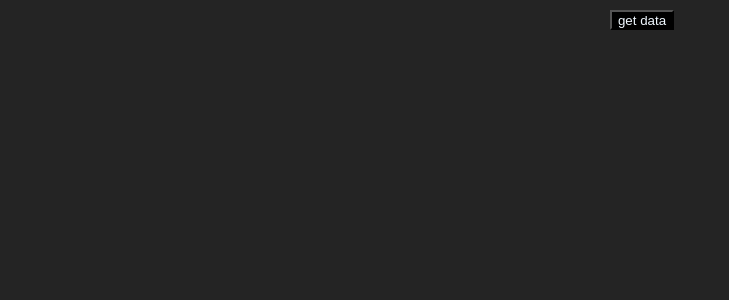
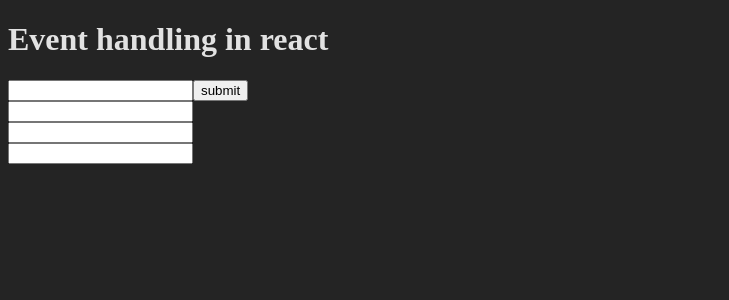
Before and after one commit to Millindamb/React, a React (Vite) app: page / in a window 1280 px wide. Shown: the top 300 px of the page, without its empty margins (0-729 px from the left). Built offline with nearby package versions, Linux system fonts and the light colour scheme.

Commit message:
event handling

```diff
--- a/src/App.jsx
+++ b/src/App.jsx
@@ -4,27 +4,33 @@ import reactLogo from './assets/react.svg'
 import viteLogo from '/vite.svg'
 
 function App() {
-  const url="https://jsonplaceholder.typicode.com/posts";
-  const [data,setdata]=useState(null);
-  const [showbtn,setshowbtn]=useState(true);
-  const fetchdata=async()=>{
-      const rawdata=await fetch(url);
-      const impdata=await rawdata.json();
-      setdata(impdata);
-    }
+  const [name,setname]=useState("");
+  // const pressed=()=>{
+  //   alert("button is pressed");
+  // }
+  //when we use input then to take the value inside it we have to
+  // to use a function that will call on change in input and will take the input
+  const inputchange=(e)=>{
+    setname(e.target.value);
+  }
+  //to handle multiple input only by using a single function
+  //using useState to define multiple variables
+  const [login,setlogin]=useState({email:"",phone:"",pass:""})
+  //the function which will get called on change by three different inputs
+  const multiplechanges=(e)=>{
+    //this will set the value of variable according to thier name in the login
+    setlogin({...login,[e.target.name]:e.target.value})
+    console.log(login);
+  }
   return (<>
-  <div className='cards'>
-    {data && data.map(detail => (
-          <div key={detail.title} className='card'>
-            <div className='ids'><span>User ID:{detail.userId}</span><span>ID :{detail.id}</span></div>
-            <div>Title:</div>
-            <div>{detail.title}</div>
-          </div>
-        ))}
-     {showbtn && <button className='btn' onClick={()=>{
-      setshowbtn(!showbtn);fetchdata()}
-     }>get data</button>}
-  </div>
+      <h1>Event handling in react</h1>
+      {/* <button onClick={pressed}>click this </button>
+      <button onMouseOver={pressed}>click this </button> */}
+      <input type="text" value={name} onChange={inputchange}/>
+      <button onClick={()=>{setname("")}}>submit</button><br/>
+      <input type="text" name="email" value={login.email} onChange={multiplechanges}/><br/>
+      <input type="text" name="phone" value={login.phone} onChange={multiplechanges}/><br/>
+      <input type="text" name="pass" value={login.pass} onChange={multiplechanges}/>
     </>
   )
 }
```
